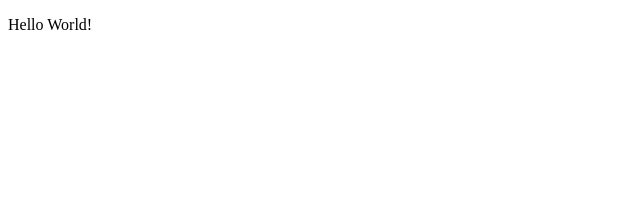
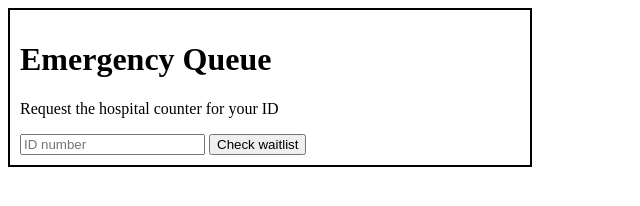
Before and after one commit to guillermobermejo/emergency-room-queue-app-frontend, a plain HTML site: page frontend/index.html in a window 1280 px wide. Shown: the whole page, without its empty margins (0-640 px from the left). Drawn offline with Linux system fonts and the light colour scheme; files that its build step writes are made by us from their sources.

Commit message:
git@github.com:guillermobermejo/sbuhackathon2024-frontend.git

```diff
--- a/frontend/assets/main.css
+++ b/frontend/assets/main.css
@@ -0,0 +1,6 @@
+body{
+    border: solid 2pt black;
+    width: 500px;
+    padding: 10px;
+    border-radius: 10;
+}
--- a/frontend/index.html
+++ b/frontend/index.html
@@ -13,8 +13,10 @@
         <link rel="manifest" href="favicon_io/site.webmanifest">
    </head>
    <body>
-        <P>
-            Hello World!
-        </P>
+        <h1>Emergency Queue</h1>
+
+        <p>Request the hospital counter for your ID</p>
+        <input type = "text" placeholder= "ID number"/>
+        <button>Check waitlist</button>
     </body>
 </html>
```
Also changed, not shown: frontend/waitlist.html (added, +3 -0 lines), frontend/images/icons/person_icon.png (added).
